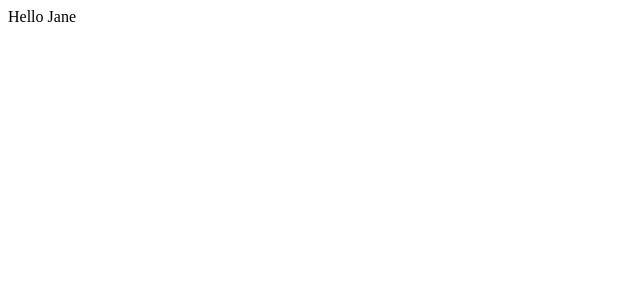
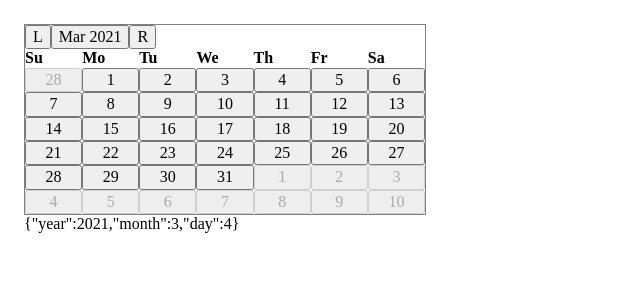
Before and after one commit to Kamigami55/react-datepicker, a React (Vite) app: page / in a window 1280 px wide. Shown: the top 300 px of the page, without its empty margins (0-640 px from the left). Built offline with nearby package versions, Linux system fonts and the light colour scheme.

Commit message:
Complete Calendar date selection feature

```diff
--- /dev/null
+++ b/src/App.js
@@ -0,0 +1,21 @@
+import React from 'react'
+import styled from 'styled-components'
+
+import Calendar from './components/Calendar'
+
+const Page = styled.main`
+  padding: 24px;
+`
+
+function App() {
+  const [date, setDate] = React.useState({ year: 2021, month: 3, day: 4 })
+
+  return (
+    <Page>
+      <Calendar date={date} onSelect={setDate} />
+      {JSON.stringify(date)}
+    </Page>
+  )
+}
+
+export default App
--- /dev/null
+++ b/src/components/Calendar/Calendar.js
@@ -0,0 +1,285 @@
+import React, { useState } from 'react'
+import PropTypes from 'prop-types'
+import styled from 'styled-components'
+
+const CALENDAR_MONTHS = [
+  'Jan',
+  'Feb',
+  'Mar',
+  'Apr',
+  'May',
+  'Jun',
+  'Jul',
+  'Aug',
+  'Sep',
+  'Oct',
+  'Nov',
+  'Dec',
+]
+
+const WEEK_DAYS = ['Su', 'Mo', 'Tu', 'We', 'Th', 'Fr', 'Sa']
+
+const zeroPad = (value, length) => `${value}`.padStart(length, '0')
+
+const getMonthDays = (month, year) => {
+  const months30 = [4, 6, 9, 11]
+  const leapYear = year % 4 === 0 // TODO 更詳細閏年判定
+
+  return month === 2 ? (leapYear ? 29 : 28) : months30.includes(month) ? 30 : 31
+}
+
+const getMonthFirstDay = (month, year) => {
+  return +new Date(`${year}-${zeroPad(month, 2)}-01`).getDay() + 1
+}
+
+const getPreviousMonth = (month, year) => {
+  const prevMonth = month > 1 ? month - 1 : 12
+  const prevMonthYear = month > 1 ? year : year - 1
+
+  return { month: prevMonth, year: prevMonthYear }
+}
+
+const getNextMonth = (month, year) => {
+  const nextMonth = month < 12 ? month + 1 : 1
+  const nextMonthYear = month < 12 ? year : year + 1
+
+  return { month: nextMonth, year: nextMonthYear }
+}
+
+function monthText(monthNum) {
+  if (monthNum < 1 || monthNum > 12) return '???'
+  return CALENDAR_MONTHS[monthNum - 1]
+}
+
+const YearViewContent = styled.div`
+  display: grid;
+  grid-template-columns: auto auto auto auto;
+`
+
+function DecadeView(props) {
+  const { viewDate, setViewDate, selectedDate } = props
+  const { decade: viewDecade, year: viewYear, month: viewMonth } = viewDate
+
+  const goPrevDecade = () => {
+    const prevDecade = viewDecade - 10 // TODO 負數問題
+    setViewDate({ decade: prevDecade, year: viewYear, month: viewMonth })
+  }
+  const goNextDecade = () => {
+    const nextDecade = viewDecade + 10
+    setViewDate({ decade: nextDecade, year: viewYear, month: viewMonth })
+  }
+  const selectYear = (year) => {
+    setViewDate({ decade: viewDecade, year: year, month: null })
+  }
+
+  return (
+    <>
+      <button onClick={goPrevDecade}>L</button>
+      <button>{`${viewDecade}-${viewDecade + 9}`}</button>
+      <button onClick={goNextDecade}>R</button>
+      <br />
+
+      <YearViewContent>
+        <button disabled>{viewDecade - 1}</button>
+        {[...new Array(10)].map((_, index) => {
+          const year = viewDecade + index
+          return (
+            <button key={year} onClick={() => selectYear(year)}>
+              {year}
+            </button>
+          )
+        })}
+        <button disabled>{viewDecade + 10}</button>
+      </YearViewContent>
+    </>
+  )
+}
+
+function YearView(props) {
+  const { viewDate, setViewDate, selectedDate } = props
+  const { decade: viewDecade, year: viewYear, month: viewMonth } = viewDate
+
+  const goPrevYear = () => {
+    const prevYear = viewYear - 1 // TODO 處理負數年問題
+    const prevDecade = viewYear % 10 === 0 ? viewDecade - 10 : viewDecade
+    setViewDate({ decade: prevDecade, year: prevYear, month: viewMonth })
+  }
+  const goNextYear = () => {
+    const nextYear = viewYear + 1
+    const nextDecade = viewYear % 10 === 9 ? viewDecade + 10 : viewDecade
+    setViewDate({ decade: nextDecade, year: nextYear, month: viewMonth })
+  }
+  const goDecadeView = () => {
+    setViewDate({ decade: viewDecade, year: null, month: null })
+  }
+  const selectMonth = (month) => {
+    setViewDate({ decade: viewDecade, year: viewYear, month: month })
+  }
+
+  return (
+    <>
+      <button onClick={goPrevYear}>L</button>
+      <button onClick={goDecadeView}>{viewYear}</button>
+      <button onClick={goNextYear}>R</button>
+      <br />
+      <YearViewContent>
+        {CALENDAR_MONTHS.map((monthText, index) => {
+          const monthNum = index + 1
+          return (
+            <button key={monthNum} onClick={() => selectMonth(monthNum)}>
+              {monthText}
+            </button>
+          )
+        })}
+      </YearViewContent>
+    </>
+  )
+}
+
+const MonthViewContent = styled.div`
+  display: grid;
+  grid-template-columns: auto auto auto auto auto auto auto;
+`
+
+function MonthView(props) {
+  const { viewDate, setViewDate, selectedDate, onSelect } = props
+  const { decade: viewDecade, year: viewYear, month: viewMonth } = viewDate
+
+  const goPrevMonth = () => {
+    const prevMonth = viewMonth > 1 ? viewMonth - 1 : 12
+    const prevYear = viewMonth > 1 ? viewYear : viewYear - 1 // TODO 處理負數年問題
+    const prevDecade =
+      viewMonth === 1 && viewYear % 10 === 0 ? viewDecade - 10 : viewDecade
+    setViewDate({ decade: prevDecade, year: prevYear, month: prevMonth })
+  }
+  const goNextMonth = () => {
+    const nextMonth = viewMonth < 12 ? viewMonth + 1 : 1
+    const nextYear = viewMonth < 12 ? viewYear : viewYear + 1
+    const nextDecade =
+      viewMonth === 12 && viewYear % 10 === 9 ? viewDecade + 10 : viewDecade
+    setViewDate({ decade: nextDecade, year: nextYear, month: nextMonth })
+  }
+  const goYearView = () => {
+    setViewDate({ decade: viewDecade, year: viewYear, month: null })
+  }
+  const selectDay = (day) => {
+    onSelect({ year: viewYear, month: viewMonth, day: day })
+  }
+
+  const monthDays = getMonthDays(viewMonth, viewYear)
+  const monthFirstDay = getMonthFirstDay(viewMonth, viewYear)
+
+  const daysFromPrevMonth = monthFirstDay - 1
+  const daysFromNextMonth = 6 * 7 - (daysFromPrevMonth + monthDays)
+
+  const { month: prevMonth, year: prevMonthYear } = getPreviousMonth(
+    viewMonth,
+    viewYear
+  )
+  const { month: nextMonth, year: nextMonthYear } = getNextMonth(
+    viewMonth,
+    viewYear
+  )
+
+  const prevMonthDays = getMonthDays(prevMonth, prevMonthYear)
+
+  return (
+    <>
+      <button onClick={goPrevMonth}>L</button>
+      <button onClick={goYearView}>
+        {monthText(viewDate.month)} {viewDate.year}
+      </button>
+      <button onClick={goNextMonth}>R</button>
+      <br />
+
+      <MonthViewContent>
+        {/* days of prev month */}
+        {WEEK_DAYS.map((dayText) => (
+          <strong key={dayText}>{dayText}</strong>
+        ))}
+        {[...new Array(daysFromPrevMonth)].map((_, index) => {
+          const day = index + 1 + (prevMonthDays - daysFromPrevMonth)
+          return (
+            <button disabled key={day}>
+              {day}
+            </button>
+          )
+        })}
+        {/* days of current month */}
+        {[...new Array(monthDays)].map((_, index) => {
+          const day = index + 1
+          return (
+            <button key={day} onClick={() => selectDay(day)}>
+              {day}
+            </button>
+          )
+        })}
+        {/* days of next month */}
+        {[...new Array(daysFromNextMonth)].map((_, index) => {
+          const day = index + 1
+          return (
+            <button disabled key={day}>
+              {day}
+            </button>
+          )
+        })}
+      </MonthViewContent>
+    </>
+  )
+}
+
+const StyledCalendar = styled.div`
+  width: 400px;
+  border: 1px solid gray;
+`
+
+function Calendar(props) {
+  const { date: selectedDate, onSelect } = props
+  // const { year, month, day } = selectedDate
+  const [viewDate, setViewDate] = useState({
+    decade: 2020,
+    year: 2021,
+    month: 3,
+  })
+  const { decade: viewDecade, year: viewYear, month: viewMonth } = viewDate
+
+  const renderView = () => {
+    if (viewMonth !== null)
+      return (
+        <MonthView
+          viewDate={viewDate}
+          setViewDate={setViewDate}
+          selectedDate={selectedDate}
+          onSelect={onSelect}
+        />
+      )
+    if (viewYear !== null)
+      return (
+        <YearView
+          viewDate={viewDate}
+          setViewDate={setViewDate}
+          selectedDate={selectedDate}
+        />
+      )
+    return (
+      <DecadeView
+        viewDate={viewDate}
+        setViewDate={setViewDate}
+        selectedDate={selectedDate}
+      />
+    )
+  }
+
+  return <StyledCalendar>{renderView()}</StyledCalendar>
+}
+
+Calendar.propTypes = {
+  date: PropTypes.shape({
+    year: PropTypes.number.isRequired,
+    month: PropTypes.number.isRequired,
+    day: PropTypes.number.isRequired,
+  }),
+  onSelect: PropTypes.func,
+}
+
+export default Calendar
--- /dev/null
+++ b/src/components/Calendar/index.js
@@ -0,0 +1,3 @@
+import Calendar from './Calendar'
+
+export default Calendar
--- a/src/index.js
+++ b/src/index.js
@@ -1,11 +1,13 @@
 import React from 'react'
 import ReactDOM from 'react-dom'
+import { Normalize } from 'styled-normalize'
 
-class HelloMessage extends React.Component {
-  render() {
-    return <div>Hello {this.props.name}</div>
-  }
-}
+import App from './App'
 
-const mountNode = document.getElementById('app')
-ReactDOM.render(<HelloMessage name="Jane" />, mountNode)
+ReactDOM.render(
+  <React.StrictMode>
+    <Normalize />
+    <App />
+  </React.StrictMode>,
+  document.getElementById('app')
+)
```
